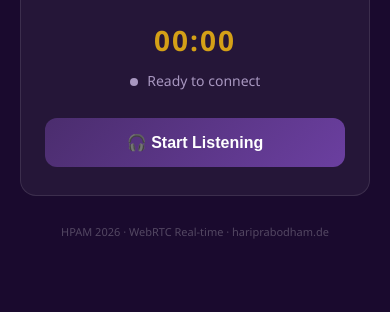
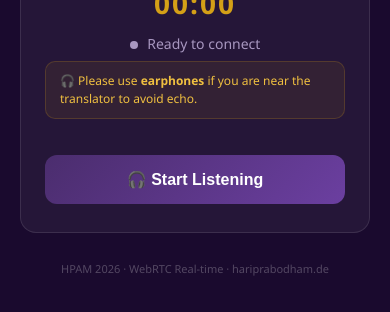
Before and after one commit to NikulGoyani369/HPAM-Live-Translation-, a website: page public/listener.html in a window 390 px wide. Shown: the part 478-790 px from the top of the page. Drawn offline with nearby package versions, Linux system fonts and the light colour scheme; no server answers.

Commit message:
Add earphone warning to listener page

```diff
--- a/public/listener.html
+++ b/public/listener.html
@@ -186,6 +186,19 @@
       text-align: center;
     }
 
+    /* ── Earphone notice ── */
+    .earphone-notice {
+      font-size: 12px;
+      color: var(--gold-lt);
+      background: rgba(212,160,23,0.08);
+      border: 1px solid rgba(212,160,23,0.2);
+      border-radius: 10px;
+      padding: 10px 14px;
+      margin-bottom: 16px;
+      line-height: 1.5;
+      text-align: left;
+    }
+
     /* ── Hidden ── */
     .hidden { display: none !important; }
   </style>
@@ -220,6 +233,10 @@
     <p class="waiting-msg hidden" id="waitingMsg">
       The translator is not yet online.<br>Please keep this page open — audio will start automatically.
     </p>
+
+    <div class="earphone-notice">
+      🎧 Please use <strong>earphones</strong> if you are near the translator to avoid echo.
+    </div>
 
     <button class="btn btn-primary" id="connectBtn">🎧 Start Listening</button>
     <button class="btn btn-danger hidden" id="stopBtn">Stop</button>
```
